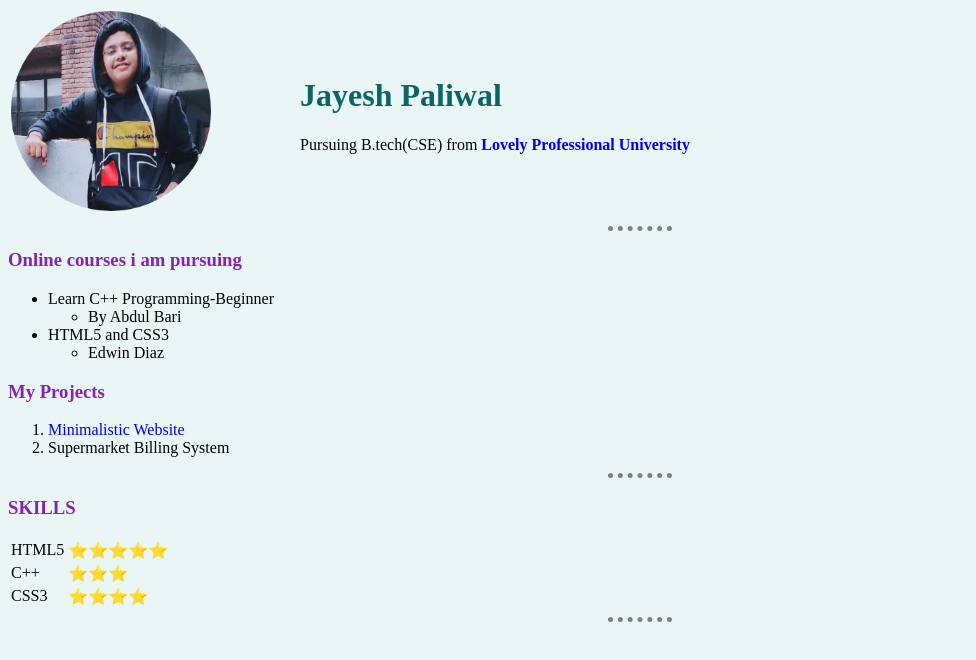
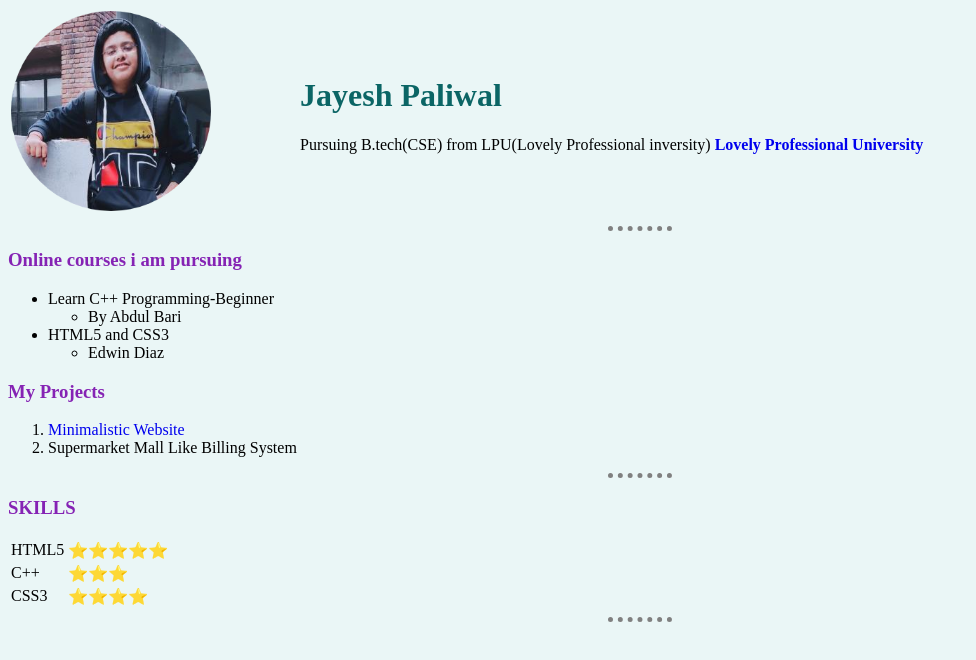
Before and after one commit to jayesh210/site_inform, a plain HTML site: page index.html in a window 1280 px wide. Shown: the whole page, without its empty margins (0-976 px from the left). Drawn offline with Linux system fonts and the light colour scheme.

Commit message:
Update index.html

```diff
--- a/index.html
+++ b/index.html
@@ -19,7 +19,7 @@
             <td class="col">
                 <h1 float="left">Jayesh Paliwal</h1>
 
-                <p>Pursuing B.tech(CSE) from <strong> <a href="https://www.lpu.in/" target="_blank">Lovely Professional University</a></strong></p>
+                <p>Pursuing B.tech(CSE) from LPU(Lovely Professional inversity) <strong> <a href="https://www.lpu.in/" target="_blank">Lovely Professional University</a></strong></p>
             </td>
         </tr>
     </table>
@@ -38,7 +38,7 @@
     <h3>My Projects</h3>
     <ol>
         <li><a href="http://jdeveloper.unaux.com/">Minimalistic Website</a></li>
-        <li>Supermarket Billing System</li>
+        <li>Supermarket Mall Like Billing System</li>
     </ol>
     <hr>
     <H3>SKILLS</H3>
```
